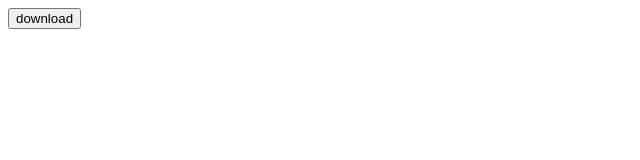
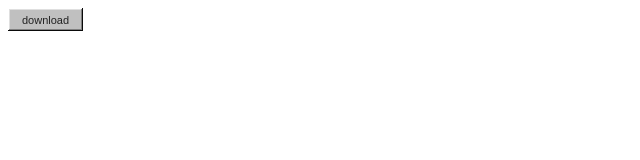
Before and after one commit to random-game-dev/webpage, a plain HTML site: page index.html in a window 1280 px wide. Shown: the whole page, without its empty margins (0-640 px from the left). Drawn offline with Linux system fonts and the light colour scheme; a web font is replaced by a local one.

Commit message:
add 98.css

```diff
--- a/index.html
+++ b/index.html
@@ -16,4 +16,4 @@ function download() {
 /* css here */
 </style>
 <script src="scripts/script.js"></script>
-<link rel="stylesheet" href="styles/style.css">
+<link rel="stylesheet" href="styles/98.css">
```
